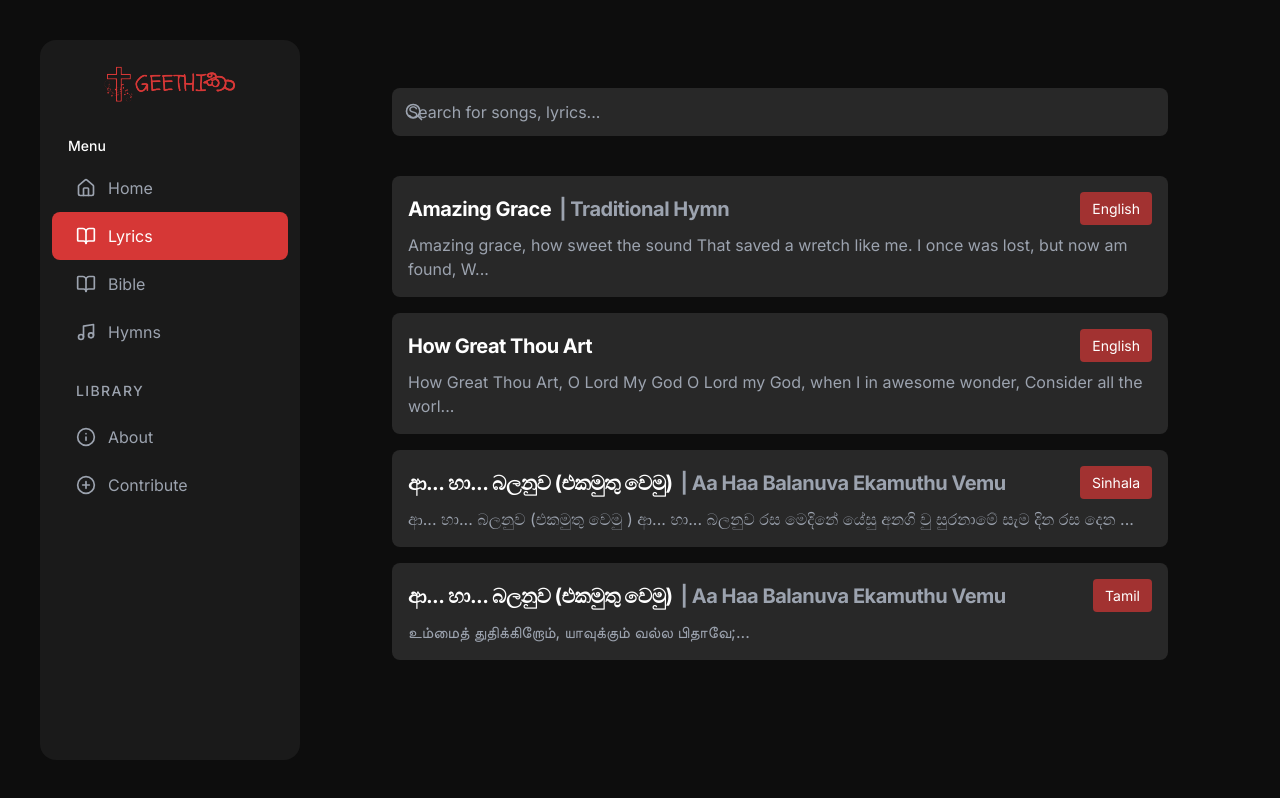
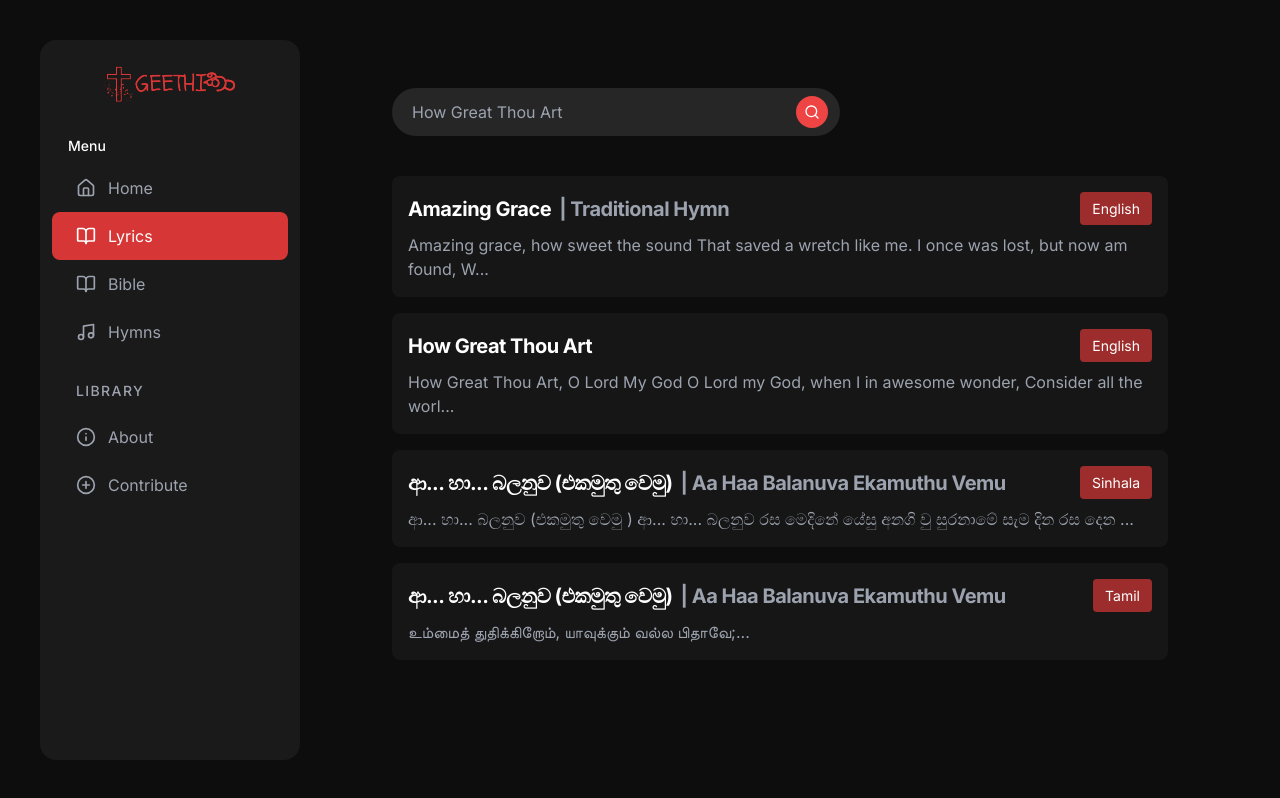
Before and after one commit to zionashirwada/Geethika, a Next.js app: page /lyrics in a window 1280 px wide. Shown: the top 798 px of the page. Built offline with nearby package versions, Linux system fonts and the light colour scheme.

Commit message:
search bar styling

```diff
--- a/app/globals.css
+++ b/app/globals.css
@@ -6,7 +6,7 @@
   --accent: #d63736;
   --background: #0d0d0d;
   --sidebar: #1a1a1a;
-  --card: #282828;
+  --card: #161616;
   --text-primary: #ffffff;
   --text-secondary: #b3b3b3;
 }
@@ -109,9 +109,7 @@ body {
 }
 
 .search-bar {
-  background-color: var(--card);
   border: none;
-  border-radius: 8px;
   padding: 12px 16px;
   color: var(--text-primary);
   width: 100%;
--- a/app/lyrics/page.tsx
+++ b/app/lyrics/page.tsx
@@ -6,6 +6,7 @@ import { Menu, Search } from 'lucide-react';
 import type { Song } from '@/lib/types';
 import { getAllSongs } from '@/lib/songs';
 import Sidebar from '@/components/Sidebar';
+import AnimatedSearchBar from '@/components/SearchBar';
 
 export default function LyricsPage() {
   const router = useRouter();
@@ -51,16 +52,11 @@ export default function LyricsPage() {
 
       {/* Main Content */}
       <main className="main-content flex-1 ml-[280px] md:ml-[280px]">
-        <div className="search-container">
+        <div className="search-container  ">
           <div className="relative">
-            <Search className="absolute left-3 top-1/2 transform -translate-y-1/2 text-gray-400" size={20} />
-            <input
-              type="text"
-              placeholder="Search for songs, lyrics..."
-              className="search-bar pl-10"
-              value={searchQuery}
-              onChange={(e) => setSearchQuery(e.target.value)}
-            />
+
+            <AnimatedSearchBar />
+
           </div>
         </div>
 
--- /dev/null
+++ b/components/SearchBar.tsx
@@ -0,0 +1,55 @@
+import React, { useState, useEffect } from 'react';
+import { Search } from 'lucide-react';
+import { Button } from './ui/button';
+
+const AnimatedSearchBar = () => {
+  const [placeholderIndex, setPlaceholderIndex] = useState(0);
+  const [isVisible, setIsVisible] = useState(true);
+
+  const placeholders = [
+    "Amazing Grace",
+    "How Great Thou Art",
+    "ඔබ මාගේ ජිවනයයි",
+    "අබ්බා පියාණනි"
+  ];
+
+  useEffect(() => {
+    const animationInterval = setInterval(() => {
+      // Start fade out
+      setIsVisible(false);
+
+      // Change text and fade in after a delay
+      setTimeout(() => {
+        setPlaceholderIndex((prevIndex) => (prevIndex + 1) % placeholders.length);
+        setIsVisible(true);
+      }, 500); // Half a second for fade out
+
+    }, 3000); // Change every 3 seconds
+
+    return () => clearInterval(animationInterval);
+  }, []);
+
+  return (
+
+      <div className="relative w-full max-w-md">
+        <div className="relative flex items-center">
+          <input
+            type="text"
+            className="w-full px-4 py-3 pl-5 pr-12 rounded-full bg-[#262626]  text-white placeholder-gray-400 focus:outline-none focus:ring-2 focus:ring-red-500 focus:border-transparent transition-all duration-200"
+            placeholder={isVisible ? placeholders[placeholderIndex] : ""}
+          />
+          <Button className="absolute right-3 p-2 bg-red-500 rounded-full hover:bg-red-600 transition-colors duration-200 h-auto">
+            <Search className="h-4 w-4 text-white" />
+          </Button>
+        </div>
+        <div
+          className={`absolute left-5 top-1/2 -translate-y-1/2 pointer-events-none text-gray-400 transition-opacity duration-500 ${isVisible ? 'opacity-100' : 'opacity-0'}`}
+          aria-hidden="true"
+        >
+          {!isVisible && placeholders[placeholderIndex]}
+        </div>
+      </div>
+  );
+};
+
+export default AnimatedSearchBar;
```
